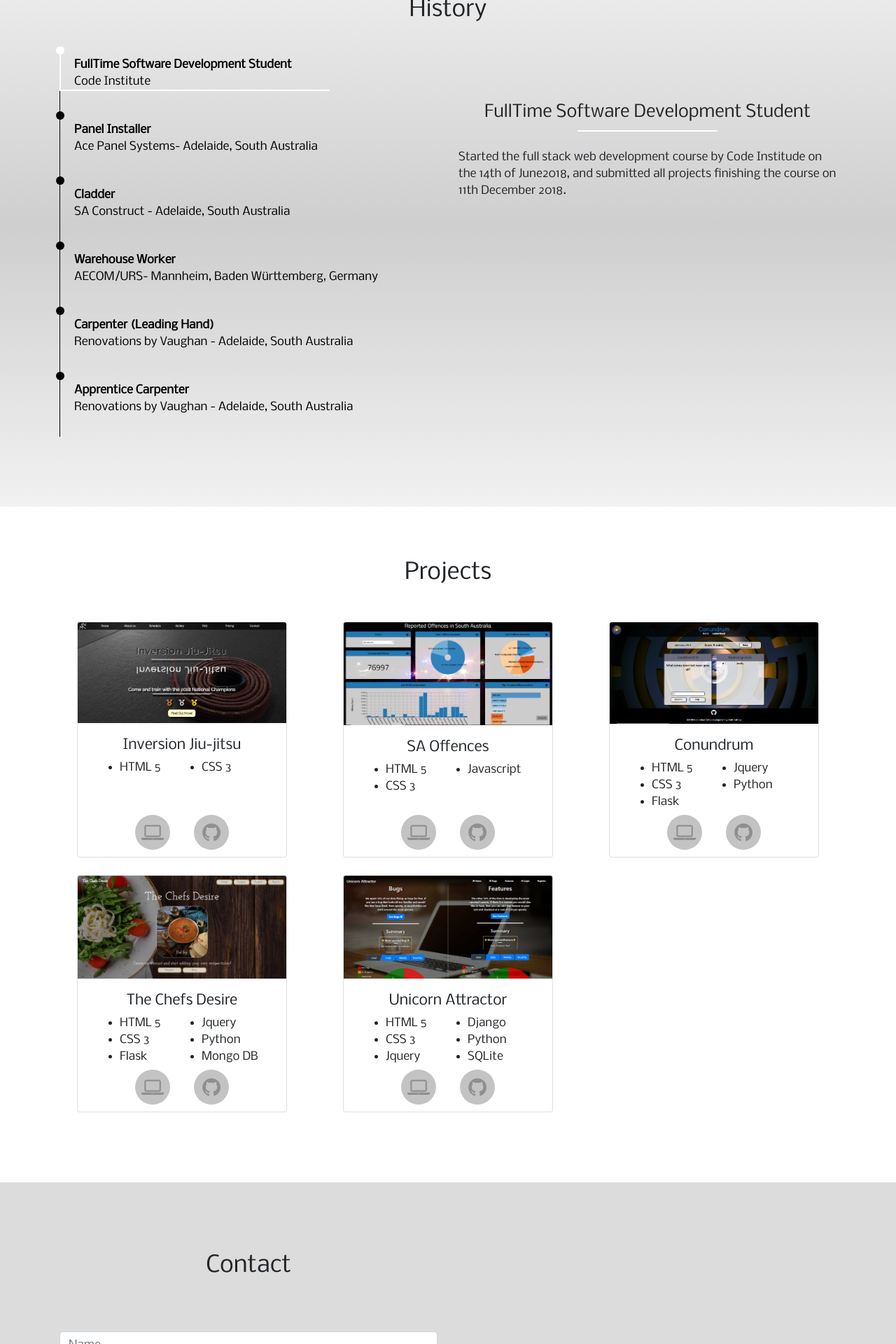
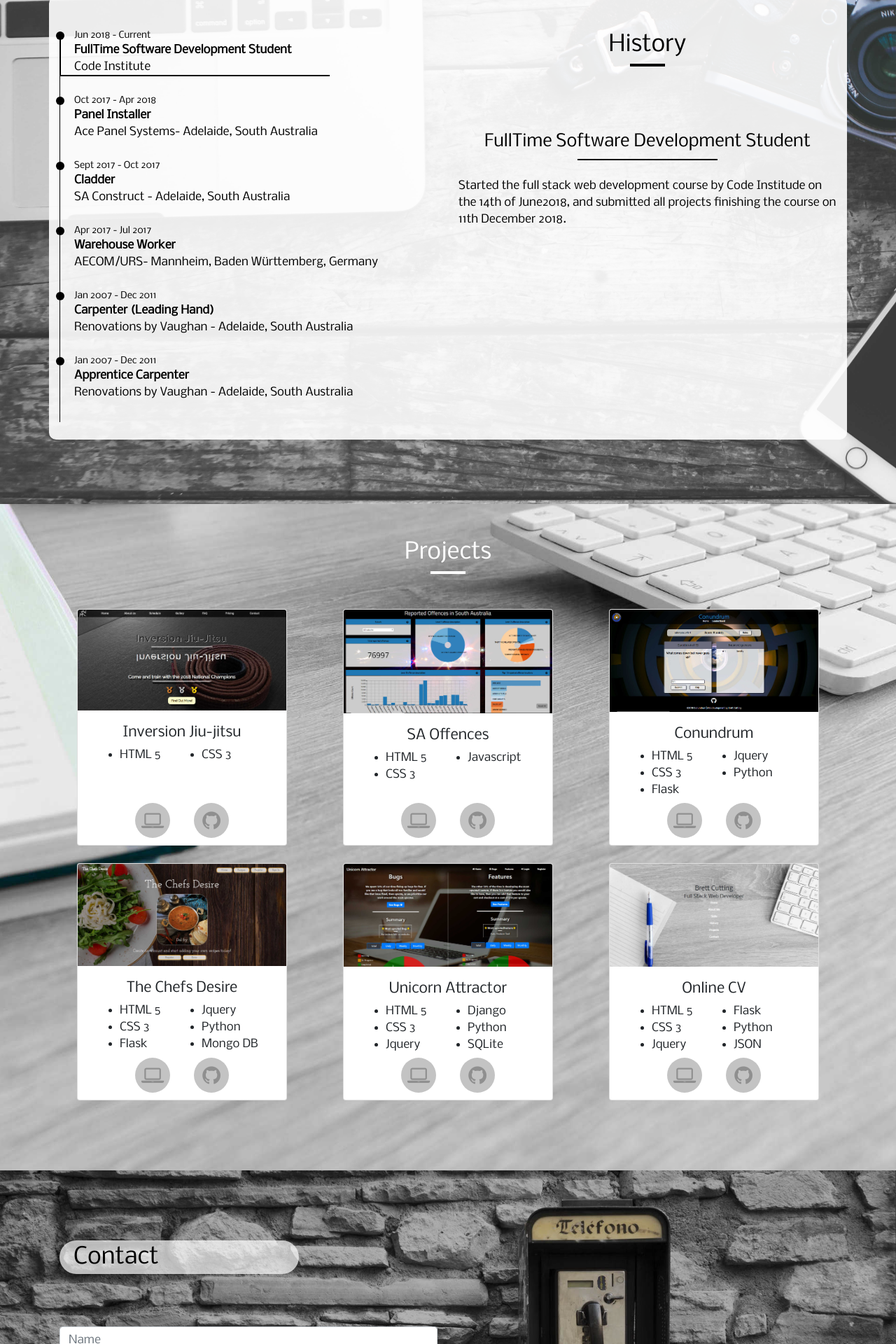
Before and after one commit to brettcutt/online-cv, a Flask app: page / in a window 1280 px wide. Shown: the part 2480-4400 px from the top of the page at 70% size. Run offline with Flask 2, Linux system fonts and the light colour scheme; some libraries are stand-ins or nearby versions.

Commit message:
updated layout and styling

```diff
--- a/data/projects.json
+++ b/data/projects.json
@@ -60,5 +60,19 @@
       "github": "https://github.com/brettcutt/issue-tracker",
       "live_url": "https://unicorn-bug-tracker.herokuapp.com/",
       "image": "issue-tracker.jpg"
+   },
+   {
+      "name": "Online CV",
+      "description": [
+         "HTML 5",
+         "CSS 3",
+         "Jquery",
+         "Flask",
+         "Python",
+         "JSON"
+      ],
+      "github": "https://github.com/brettcutt/online-cv",
+      "live_url": "https://online-cv.herokuapp.com/",
+      "image": "cv-pic.jpg"
    }
 ]
--- a/static/css/main.css
+++ b/static/css/main.css
@@ -53,8 +53,35 @@ body {
     padding-top: 25px;
 }
 
+.padding-b-100 {
+    padding-bottom: 100px;
+}
+.padding-b-75 {
+    padding-bottom: 75px;
+}
+.padding-b-50 {
+    padding-bottom: 50px;
+}
+.padding-b-25 {
+    padding-bottom: 25px;
+}
+
 .text-shadow {
     text-shadow: 5px -1px 15px rgba(0, 0, 0, 1);
+}
+
+.short-line {
+    width:50px;
+    height: 4px;
+    background-color: #fff;
+    margin: 0 auto 50px;
+}
+
+.short-line-black {
+    width:50px;
+    height: 4px;
+    background-color: #000;
+    margin: 0 auto 50px;
 }
 .test2{
     position: fixed;
@@ -240,9 +267,16 @@ nav a:hover {
     to {transform: rotate(450deg);}
 }
 
-
+/* ##########################    ABOUT ME */
 .about-me {
     min-height: 100vh;
+}
+
+.long-line {
+        width:200px;
+        height: 2px;
+        background-color: #000;
+
 }
 
 .about-me-left {
@@ -269,7 +303,7 @@ nav a:hover {
     min-height:100vh!important;
 }
 
-/* SKILLS */
+/* ##########################    SKILLS */
 .skills h3 {
     border-radius: 100px;
     background-color:  rgba(255,255,255,.9);
@@ -284,7 +318,7 @@ nav a:hover {
     background-repeat: no-repeat;
     background-size: cover;
     min-height: 100vh;
-    padding-top: 80px;
+    padding-top: 50px;
 }
 
 .progress {
@@ -350,13 +384,33 @@ nav a:hover {
 
 
 
-/*  WORK HISTORY    */
+/* ############################ HISTORY */
+
+.overlay-white {
+    background-color: rgba(255, 255, 255, .45);
+    position: absolute;
+    left: 0;
+    right: 0;
+    top: 0;
+    bottom: 0;
+}
 
 .work-history {
-    background-image: linear-gradient( rgba(122, 121, 121, .1), rgba(160, 158, 158,.5), rgba(122, 121, 121, .1));
+    background-image: url(../images/history1.jpg);
     background-attachment: fixed;
+    background-position: right;
+    background-repeat: no-repeat;
+    background-size: cover;
+    min-height:100vh!important;
+    position: relative;
     padding-top: 75px;
-    padding-bottom: 100px;
+    padding-bottom: 75px;
+}
+
+.work-history > div {
+background-color: rgba(255,255,255,.9);
+border-radius: 10px;
+padding-bottom: 25px;
 }
 
 .timeline-item {
@@ -370,6 +424,7 @@ nav a:hover {
 .timeline-item p {
     padding: 0;
     float: none;
+    color: #000;
     margin: 0;
 }
 
@@ -399,12 +454,14 @@ nav a:hover {
 }
 
 .white-disc::after {
-    background: #fff;
+    background: #000;
 }
 
 .red {
     background-color: rebeccapurple;
 }
+
+
 
 .history-description:not(:first-child) {
     display: none;
@@ -414,21 +471,27 @@ nav a:hover {
     text-align: left;
 }
 
+.work-history h2 {
+    color: #000;
+}
 
 .history-right-parent {
     display: flex;
+    color: #000;
 }
+
+
 .history-right-child {
-    margin:15% auto 0;
+    margin:8% auto 0;
 }
 
 
 .line {
     position: absolute;
     top: 10px;
-    left: 20px;
-    border-left: 2px solid #fff;
-    border-bottom: 2px solid #fff;
+    left: 19.99px;
+    border-left: 2px solid #000;
+    border-bottom: 2px solid #000;
     margin-left: -21px;
     margin-right: -20px;
     animation-name: line-grow;
@@ -447,44 +510,31 @@ nav a:hover {
     margin: 10px auto 25px;
     width: 200px;
     height: 2px;
-    background-color: #fff;
+    background-color: #000;
 }
 
+
+/* ############################ PROJECTS */
 .projects {
-    padding-top: 75px;
-    min-height: 100vh;
+    background-image: url(../images/projects1.jpeg);
+    background-attachment: fixed;
+    background-position: bottom ;
+    background-repeat: no-repeat;
+    background-size: cover;
+    min-height:100vh!important;
+    position: relative;
 }
-
-.overlay {
-    background-color: rgba(0, 0, 0, .4);
-    position: absolute;
-    left: 0;
-    right: 0;
-    top: 0;
-    bottom: 0;
-    z-index: 0;
+.projects h2 {
+    color: #fff;
 }
 
 .card {
     margin: 0 auto 25px;
 }
 
-
 .card p {
     margin: 0;
 }
-
-
-
-.contact {
-    min-height: 100vh;
-    background-color: gainsboro;
-}
-
-.contact-left {
-    padding-top: 100px;
-}
-
 .projects ul {
     columns: 2;
     padding-bottom: 30px;
@@ -528,3 +578,40 @@ nav a:hover {
     .project-icon:hover {
         color: #564F6F;
     }
+
+/* ############################ CONTACT */
+
+.contact {
+    background-image: url(../images/phone2.jpg);
+    background-attachment: fixed;
+    background-position: 85% 0%;
+    background-repeat: no-repeat;
+    background-size: cover;
+    min-height:100vh!important;
+    position: relative;
+}
+
+.contact h2 {
+    color: #000;
+    display: inline-block;
+    background-color: rgba(255,255,255,.7);
+    border-radius: 100px;
+    padding: 5px 200px 5px 20px;
+}
+
+.contact-left {
+    padding-top: 100px;
+}
+
+.overlay {
+    background-color: rgba(0, 0, 0, .3);
+    position: absolute;
+    left: 0;
+    right: 0;
+    top: 0;
+    bottom: 0;
+}
+
+.btn {
+    color: #fff;
+}
--- a/templates/about_me.html
+++ b/templates/about_me.html
@@ -7,7 +7,8 @@
         <div class="col-12 col-sm-6 center about-me-left">
 
             <div class="about-me-description margin-t-100 ">
-                <h2 class='margin-b-50'>About Me</h2>
+                <h2 class=''>About Me</h2>
+                <div class="long-line margin-b-50"></div>
                 <p>I am a Student of Code Institute working with
                     front-end and back-end
                     frameworks.</p>
--- a/templates/contact.html
+++ b/templates/contact.html
@@ -1,6 +1,7 @@
 {% block contact %}
 <span id='contact'></span>
 <div class='contact'>
+    <div class="overlay"></div>
     <div class='container'>
 
         <div class="row">
@@ -21,7 +22,7 @@
                     <div class="form-group">
                         <textarea required class="form-control" id="exampleFormControlTextarea1" rows="3" placeholder='Message'></textarea>
                     </div>
-                    <button type="submit" class="btn btn-outline-dark"><b>Send</b></button>
+                    <button type="submit" class="btn git"><b>Send</b></button>
                 </form>
             </div>
             <div class="col-12 col-sm-6 center contact-right">
--- a/templates/history.html
+++ b/templates/history.html
@@ -2,12 +2,12 @@
 <span id='history'></span>
 <div class='work-history'>
     <div class='container'>
-        <h2 class="center">History</h2>
+
         <div class="row padding-t-25">
-            <div class='col-12 col-sm-6'>
+            <div class='col-12 col-sm-6 margin-t-25'>
 
                 {% for item in history %}
-                <div class="timeline-item" dates='{{ item.date }}'>
+                <div class="timeline-item" dates='{{ item.dates }}'>
                     <p><b>{{ item.position }}</b></p>
                     <p>{{ item.company }}</p>
                     <div class='growing-line d-none d-lg-block'></div>
@@ -17,9 +17,11 @@
 
             </div>
 
-            <div class='col-12 col-sm-6 history-right-parent'>
+            <div class='col-12 col-sm-6 '>
+                <h2 class="center margin-t-25">History</h2>
+                <div class="short-line-black"></div>
+                <div class="history-right-parent">
                     <div class='history-right-child'>
-
                         {% for item in history %}
                         <div class="history-description">
                             <h4 class='center'>{{ item.position }}</h4>
@@ -29,7 +31,7 @@
                             </p>
                             {% endfor %}
                             <div>
-                            {% if item.other_tasks  %}
+                                {% if item.other_tasks %}
                                 <p>Other tasks included:</p>
                                 <ul>
                                     {% for task in item.other_tasks %}
@@ -45,5 +47,6 @@
             </div>
         </div>
     </div>
+</div>
 
 {% endblock %}
--- a/templates/projects.html
+++ b/templates/projects.html
@@ -1,9 +1,13 @@
 {% block projects %}
 <span id='projects'></span>
-<div class='projects'>
+<div class='projects padding-b-75'>
     <div class="container">
-        <h2 class="center">Projects</h2>
-        <div class="row margin-t-50 margin-b-75 flex">
+        <div class="row flex">
+            <div class="col-12">
+                <h2 class="center  margin-t-50">Projects</h2>
+                <div class="short-line"></div>
+
+            </div>
 
             {% for item in projects %}
             <div class="col-12 col-sm-6 col-6 col-lg-4 flex-2">
--- a/templates/skills.html
+++ b/templates/skills.html
@@ -3,17 +3,20 @@
 <span id='skills'></span>
 <div class='skills'>
     <h2 class="center">Skills</h2>
+    <div class="short-line-black"></div>
     <div class='container'>
 
-        <div class="row padding-t-50">
+        <div class="row">
             <div class="col-12 col-sm-6 center">
                 <h3 class='margin-b-25'>Languages</h3>
                 {% for item in skills %}
                 {% if item.type == 'languages' %}
 
                 <div class="progress">
-                    <div class="{{ item.color }} progress-bar progress-bar-striped progress-bar-animated" role="progressbar" style="{{item.width}}""
-                        aria-valuenow="{{ item.valuenow }}" aria-valuemin="0" aria-valuemax="100">
+                    <div class="{{ item.color }} progress-bar progress-bar-striped progress-bar-animated" role="progressbar"
+                        style="{{item.width}}""
+                        aria-valuenow=" {{ item.valuenow }}" aria-valuemin="
+                        0" aria-valuemax="100">
                         <span class="sr-only"></span>
                         <span class="progress-type">{{ item.name }}</span>
                     </div>
@@ -29,8 +32,10 @@
                 {% for item in skills %}
                 {% if item.type == 'frameworks' %}
                 <div class="progress">
-                    <div class="{{ item.color }} progress-bar progress-bar-striped progress-bar-animated" role="progressbar" style="{{item.width}}""
-                            aria-valuenow="{{ item.valuenow }}" aria-valuemin="0" aria-valuemax="100">
+                    <div class="{{ item.color }} progress-bar progress-bar-striped progress-bar-animated" role="progressbar"
+                        style="{{item.width}}""
+                            aria-valuenow=" {{ item.valuenow }}" aria-valuemin="
+                        0" aria-valuemax="100">
                         <span class="sr-only"></span>
                         <span class="progress-type">{{ item.name }}</span>
                     </div>
@@ -47,8 +52,10 @@
                 {% for item in skills %}
                 {% if item.type == 'databases' %}
                 <div class="progress">
-                    <div class="{{ item.color }} progress-bar progress-bar-striped progress-bar-animated" role="progressbar" style="{{item.width}}""
-                            aria-valuenow="{{ item.valuenow }}" aria-valuemin="0" aria-valuemax="100">
+                    <div class="{{ item.color }} progress-bar progress-bar-striped progress-bar-animated" role="progressbar"
+                        style="{{item.width}}""
+                            aria-valuenow=" {{ item.valuenow }}" aria-valuemin="
+                        0" aria-valuemax="100">
                         <span class="sr-only"></span>
                         <span class="progress-type">{{ item.name }}</span>
                     </div>
@@ -64,8 +71,10 @@
                 {% for item in skills %}
                 {% if item.type == 'version control' %}
                 <div class="progress">
-                    <div class="{{ item.color }} progress-bar progress-bar-striped progress-bar-animated" role="progressbar" style="{{item.width}}""
-                            aria-valuenow="{{ item.valuenow }}" aria-valuemin="0" aria-valuemax="100">
+                    <div class="{{ item.color }} progress-bar progress-bar-striped progress-bar-animated" role="progressbar"
+                        style="{{item.width}}""
+                            aria-valuenow=" {{ item.valuenow }}" aria-valuemin="
+                        0" aria-valuemax="100">
                         <span class="sr-only"></span>
                         <span class="progress-type">{{ item.name }}</span>
                     </div>
```
Also changed, not shown: README.md, static/images/cv-pic.jpg (added), static/images/history1.jpg (added), static/images/phone2.jpg (added), static/images/projects1.jpeg (added). Lines whose indentation alone changed are shown as unchanged.
